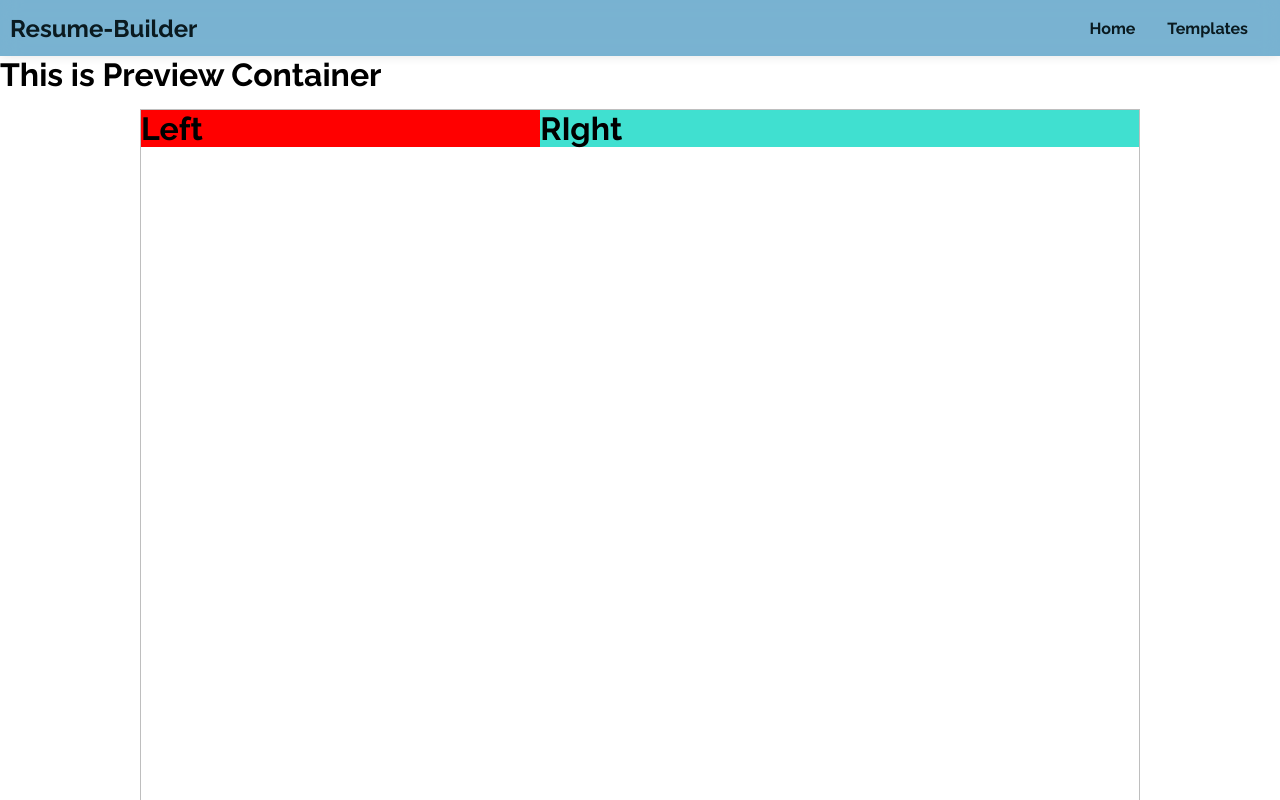
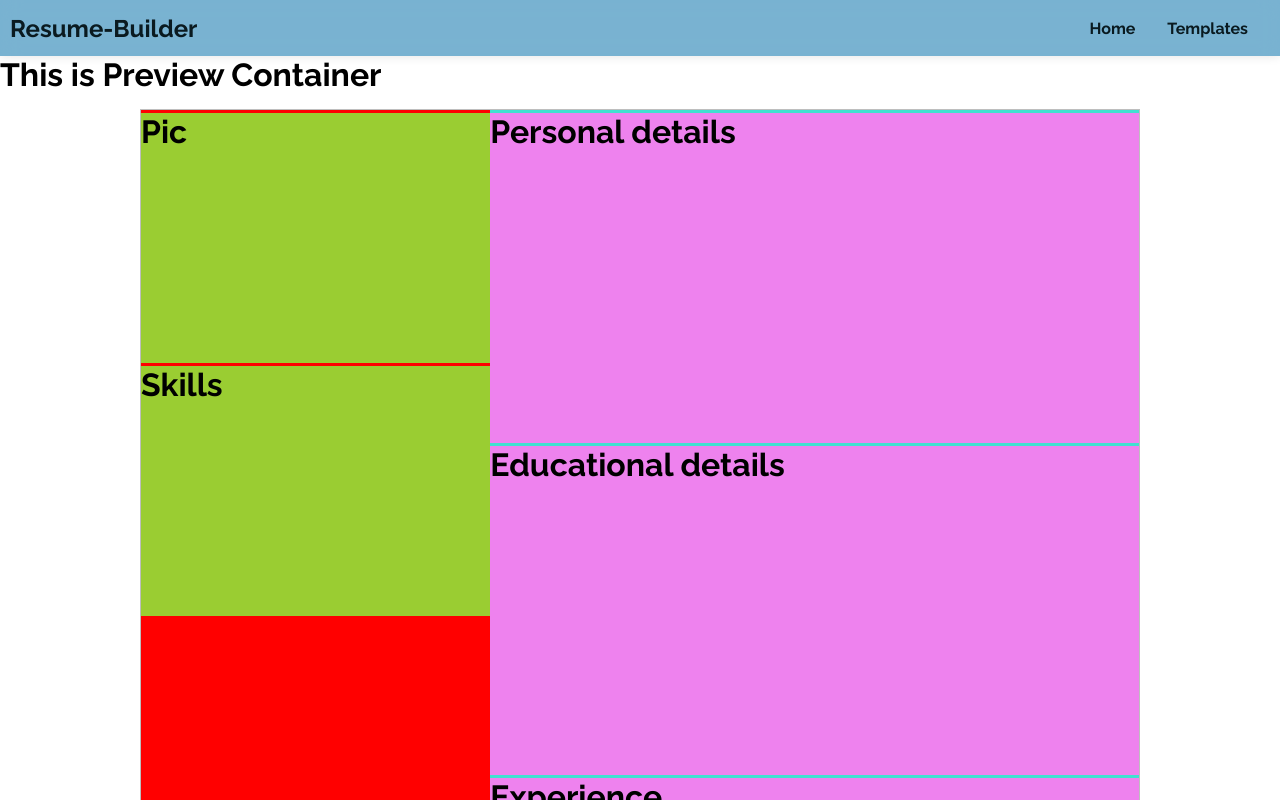
Before and after one commit to SBhattacharya45/resume-builder, a React (Create React App) app: page /preview in a window 1280 px wide. Shown: the top 800 px of the page. Built offline with nearby package versions, Linux system fonts and the light colour scheme.

Commit message:
added layout to template 2

```diff
--- a/src/components/Templates/Template2/Template2.js
+++ b/src/components/Templates/Template2/Template2.js
@@ -10,10 +10,23 @@ class Template2 extends Component {
         return(
             <div class={classes.mainContainer}>
                 <div className={classes.leftContainer}>
-                    <h1>Left</h1>
+                    <div className={classes.leftSubSec}>
+                        <h1>Pic</h1>
+                    </div>
+                    <div className={classes.leftSubSec}>
+                        <h1>Skills</h1>
+                    </div>
                 </div>
                 <div className={classes.rightContainer}>
-                    <h1>RIght</h1>
+                    <div className={classes.rightSubSec}>
+                        <h1>Personal details</h1>
+                    </div>
+                    <div className={classes.rightSubSec}>
+                        <h1>Educational details</h1>
+                    </div>
+                    <div className={classes.rightSubSec}>
+                        <h1>Experience</h1>
+                    </div>
                 </div>
             </div>
         )
--- a/src/components/Templates/Template2/Template2.module.css
+++ b/src/components/Templates/Template2/Template2.module.css
@@ -1,14 +1,34 @@
 .mainContainer {
     display: flex;
+    height: 100%;
 }
 
 .leftContainer{
     background-color: red;
-    width: 40%;
+    width: 35%;
     box-sizing: border-box;
+    height: 100%;
+    display: flex;
+    flex-flow: column;
+    justify-content: flex-start;
 }
 .rightContainer {
     background-color: turquoise;
-    width: 60%;
+    width: 65%;
     box-sizing: border-box;
+    display: flex;
+    flex-flow: column;
+    justify-content: flex-start;
 }
+
+.rightSubSec {
+    height: 330px;
+    background-color: violet;
+    margin-top: 3px;
+}
+
+.leftSubSec {
+    height: 250px;
+    background-color: yellowgreen;
+    margin-top: 3px;
+}
```
